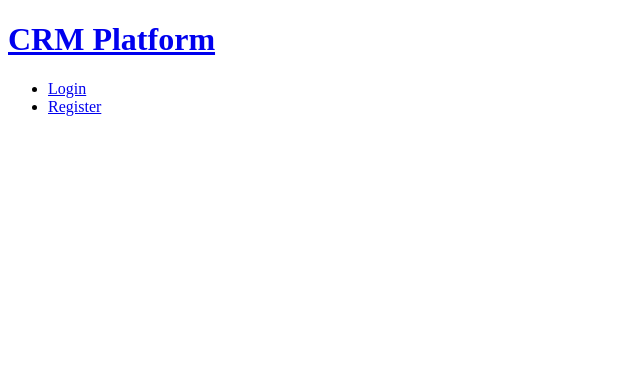
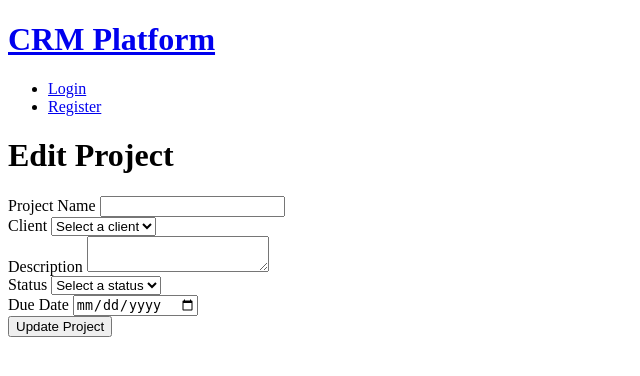
Before and after one commit to PROG-01/crm-platform, a Flask app: template templates/projects/edit.html in a window 1280 px wide. Shown: the top 376 px of the page, without its empty margins (0-640 px from the left). Run offline with Flask 3, Linux system fonts and the light colour scheme; the template is opened without the code that fills it, so the values that code supplies are empty; some libraries are stand-ins or nearby versions.

Commit message:
Add client selection to project editing functionality and improve error handling

```diff
--- a/app.py
+++ b/app.py
@@ -249,6 +249,9 @@ def edit_project(id):
     # Fetch project details for the logged-in user
     project = db.execute("SELECT * FROM projects WHERE id = ? AND user_id = ?", id, session['user_id'])
 
+    # Fetch clients for the logged-in user
+    clients = db.execute("SELECT id, name FROM clients WHERE user_id = ?", session['user_id'])
+
     if not project:
         return redirect('/projects')
 
@@ -263,13 +266,13 @@ def edit_project(id):
 
         # Validate form data
         if not project_name or not client_id or status not in ['Not Started', 'In Progress', 'Completed']:
-            return render_template('projects/create.html', clients=clients, error='Please fill in all required fields')
+            return render_template('projects/edit.html', project=project[0], clients=clients, error='Please fill in all required fields')
 
-        # Verufy that the selected client belongs to the logged-in user
+        # Verify that the selected client belongs to the logged-in user
         client_row = db.execute("SELECT id FROM clients WHERE id = ? AND user_id = ?", client_id, session['user_id'])
 
         if not client_row:
-            return render_template('projects/create.html', clients=clients, error='Invalid client selection')
+            return render_template('projects/edit.html', project=project[0], clients=clients, error='Invalid client selection')
 
         # Update project details in database
         db.execute("UPDATE projects SET client_id = ?, name = ?, description = ?, status = ?, due_date = ? WHERE id = ? AND user_id = ?", client_id, project_name, description, status, due_date, id, session['user_id'])
@@ -277,7 +280,4 @@ def edit_project(id):
         return redirect(f'/projects/{id}')
 
     else:
-        # Fetch clients for the logged-in user
-        clients = db.execute("SELECT id, name FROM clients WHERE user_id = ?", session['user_id'])
-
         return render_template('projects/edit.html', project=project[0], clients=clients)
--- a/templates/projects/edit.html
+++ b/templates/projects/edit.html
@@ -2,39 +2,50 @@
 
 {% block title %}Edit Project{% endblock %}
 
-{% block content %}
+{% block main %}
     <h1>Edit Project</h1>
+
+    {% if error %}
+        <p class="error-message" role="alert">{{ error }}</p>
+    {% endif %}
+
     <form method="POST">
-        <div class="form-group">
+
+        <div>
             <label for="project_name">Project Name</label>
-            <input type="text" class="form-control" id="project_name" name="project_name" value="{{ project.name }}" required>
+            <input type="text" id="project_name" name="project_name" value="{{ project.name }}" required>
         </div>
-        <div class="form-group">
+
+        <div>
             <label for="client">Client</label>
-            <select class="form-control" id="client" name="client" required>
+            <select id="client" name="client" required>
                 <option value="">Select a client</option>
                 {% for client in clients %}
                     <option value="{{ client.id }}" {% if client.id == project.client_id %}selected{% endif %}>{{ client.name }}</option>
                 {% endfor %}
             </select>
         </div>
-        <div class="form-group">
+
+        <div>
             <label for="description">Description</label>
-            <textarea class="form-control" id="description" name="description">{{ project.description }}</textarea>
+            <textarea id="description" name="description">{{ project.description }}</textarea>
         </div>
-        <div class="form-group">
+
+        <div>
             <label for="status">Status</label>
-            <select class="form-control" id="status" name="status" required>
+            <select id="status" name="status" required>
                 <option value="">Select a status</option>
                 <option value="Not Started" {% if project.status == "Not Started" %}selected{% endif %}>Not Started</option>
                 <option value="In Progress" {% if project.status == "In Progress" %}selected{% endif %}>In Progress</option>
                 <option value="Completed" {% if project.status == "Completed" %}selected{% endif %}>Completed</option>
             </select>
         </div>
-        <div class="form-group">
+
+        <div>
             <label for="due_date">Due Date</label>
-            <input type="date" class="form-control" id="due_date" name="due_date" value="{{ project.due_date }}">
+            <input type="date" id="due_date" name="due_date" value="{{ project.due_date }}">
         </div>
-        <button type="submit" class="btn btn-primary">Update Project</button>
+
+        <button type="submit">Update Project</button>
     </form>
 {% endblock %}
```
